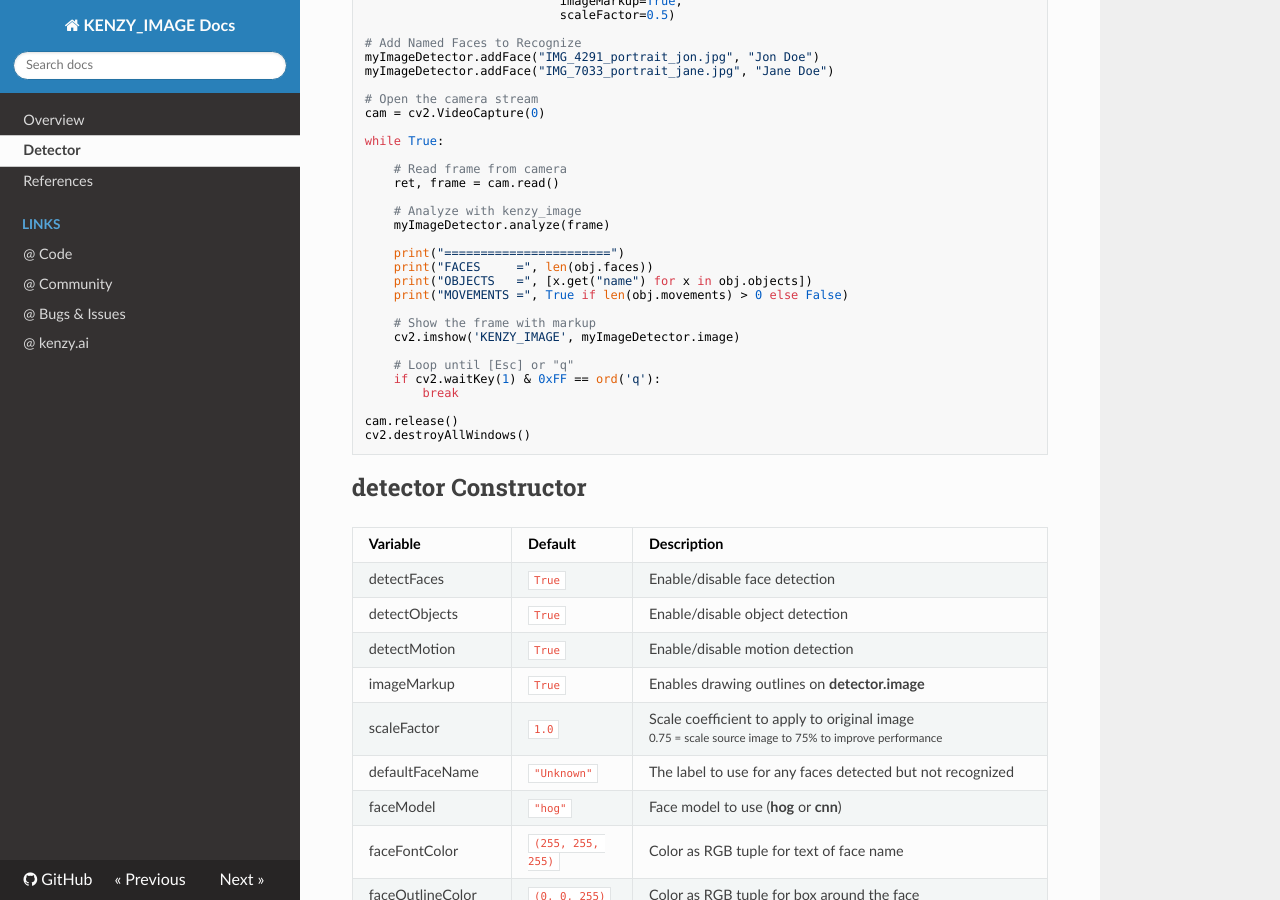
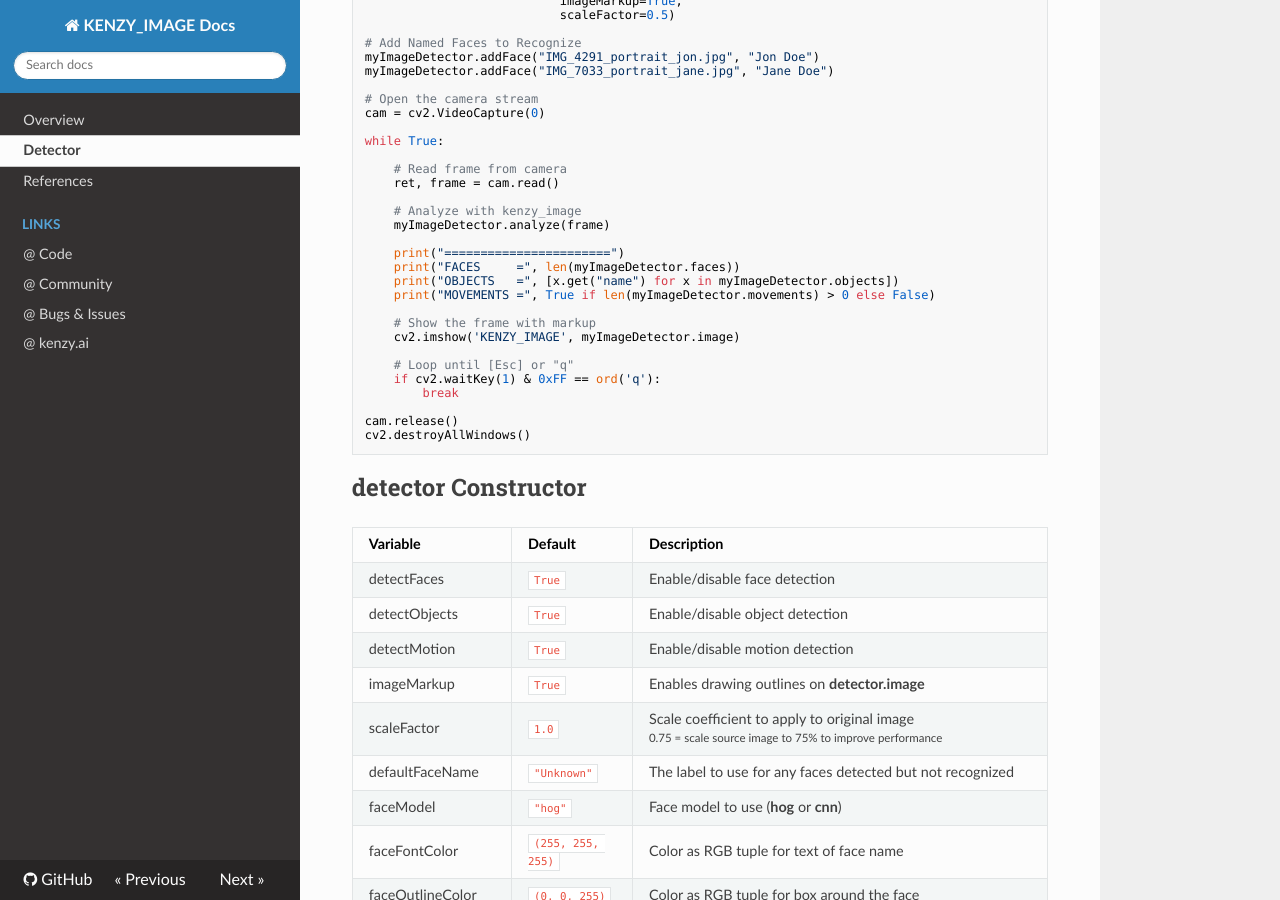
Before and after one commit to lnxusr1/kenzy_image, an MkDocs documentation site: the page built from docs/detector.md, in a window 1280 px wide and 900 px high, scrolled down 333 px. Built offline with MkDocs 1.6.1, drawn with Linux system fonts in a browser that asks for light colours; nearby versions of some CDN libraries.

Commit message:
Docs update

```diff
--- a/docs/detector.md
+++ b/docs/detector.md
@@ -29,9 +29,9 @@ while True:
     myImageDetector.analyze(frame)
 
     print("=======================")
-    print("FACES     =", len(obj.faces))
-    print("OBJECTS   =", [x.get("name") for x in obj.objects])
-    print("MOVEMENTS =", True if len(obj.movements) > 0 else False)
+    print("FACES     =", len(myImageDetector.faces))
+    print("OBJECTS   =", [x.get("name") for x in myImageDetector.objects])
+    print("MOVEMENTS =", True if len(myImageDetector.movements) > 0 else False)
 
     # Show the frame with markup
     cv2.imshow('KENZY_IMAGE', myImageDetector.image)
```
Also changed, not shown: CHANGELOG.md (+6 -0 lines).
